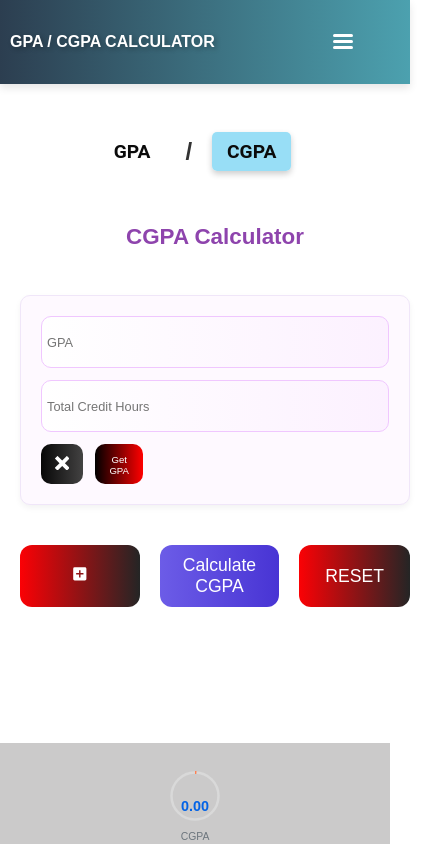
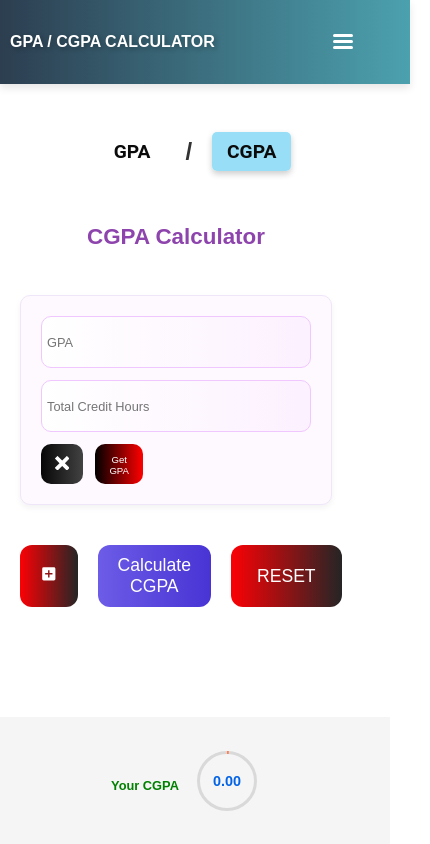
Before and after one commit to Balaj-Maqbool/GPA-CGPA--Calculator, a React (Vite) app: page /cgpa in a window 390 px wide. Shown: the whole page, 430 px wide, since content can reach past the window. Built offline with nearby package versions, Linux system fonts and the light colour scheme.

Commit message:
readjusting the progress bar

```diff
--- a/src/Components/GPA_CGPA.css
+++ b/src/Components/GPA_CGPA.css
@@ -214,7 +214,7 @@
   @media (max-width: 400px) {
     .gpa_container ,.cgpa_container{
       padding: 20px;
-      min-width: 100%;
+      min-width: 100;
     }
 
     h3 {
--- a/src/Components/GPA_calculator/GPA_calculator.jsx
+++ b/src/Components/GPA_calculator/GPA_calculator.jsx
@@ -249,15 +249,6 @@ const GPA_calculator = () => {
                         );
                       }}
                     />
-                    {/* <input
-                    className="marks_input"
-                    type="number"
-                    placeholder="Total Marks"
-                    value={sub.total_marks}
-                    onChange={(e) => {
-                      handleInputChange(sub.id, "total_marks", e.target.value);
-                    }}
-                  /> */}
                     <input
                       className="credit_hours_input"
                       type="number"
@@ -317,9 +308,8 @@ const GPA_calculator = () => {
           </div>
         </section>
       </div>
-      <div className="gpa_calculation_right">
-        {/* {GPA ? <ProgressBar GPA={GPA} /> : ""} */}
-      </div>
+
+        {GPA ? <ProgressBar GPA={GPA} /> : ""}
     </>
   );
 };
--- a/src/Components/ProgressBar/ProgressBar.css
+++ b/src/Components/ProgressBar/ProgressBar.css
@@ -5,24 +5,16 @@
     flex-direction: column;
     justify-content: center;
     align-items: center;
-    animation: bounce 2s ease-in-out infinite;
     position:fixed;
-    right: 80px;
+    right: 60px;
     top: 250px;
-    width: 200px;
 
   }
 
   /* Circle container for alignment */
   .circle-container {
-    width: 200px;
-    height: 200px;
-    /* animation: glow 3s infinite alternate; */
-  }
-
-  /* Circle progress bar styling */
-  .circle-progress-bar {
-    animation: draw-circle 2s ease-out;
+    width: 20vw;
+    padding: 1rem;
   }
 
   /* Circle center for value display */
@@ -33,55 +25,111 @@
     transform: translate(-50%, -50%);
     text-align: center;
     font-family: Arial, sans-serif;
-    animation: fade-in 1s ease-in-out;
   }
 
   .circle-center .value {
-    font-size: 1.8rem;
-    font-weight: bold;
-    color: inherit; /* Matches the dynamic color of the bar */
+    font-size: 2.5rem;
+    font-weight: 700;
   }
 
-  /* Name outside and aligned to the bottom center */
   .circle-label {
     margin-top: 10px;
-    font-size: 1rem;
-    font-weight: 500;
+    font-size: 1.3rem;
+    font-weight: 700;
     text-align: center;
-    color: #6c757d;
-    animation: fade-in 2s ease-in-out;
+    color:rgb(2, 141, 2);
   }
 
 
-  @keyframes glow {
-    from {
-      box-shadow: 0 0 10px #ff7f50;
-    }
-    to {
-      box-shadow: 0 0 20px #1e90ff, 0 0 30px #ff7f50;
-    }
-  }
+
 
   /* Responsive Design */
   @media (max-width: 1200px) {
+
+    .progress-bar-container{
+      right: 70px;
+    }
     .circle-container {
-      width: 130px;
-      height: 130px;
+      width: 150px;
+      height: 150px;
     }
 
     .circle-center .value {
-      font-size: 1.6rem;
+      font-size: 1.8rem;
     }
 
     .circle-label {
-      font-size: 0.9rem;
+      font-size: 1.5rem;
     }
   }
 
   @media (max-width: 992px) {
+    .circle-center .value {
+      font-size: 1.5rem;
+    }
+
+    .circle-label {
+      font-size: .9rem;
+    }
+
+  }
+
+  @media (max-width: 870px) {
+
+    .progress-bar-container {
+      flex-direction: row;
+      justify-content: space-around;
+      align-items: center;
+      height: 22vh;
+      top: 78vh;
+      bottom: 0;
+      left: 0;
+      right: 0;
+      min-width: 100%;
+       background: whitesmoke;
+    }
     .circle-container {
-      width: 110px;
-      height: 110px;
+      position: absolute;
+      right: 30%;
+      width: 100px;
+      height: 100px;
+    }
+
+    .circle-center {
+      text-align: center;
+      font-family: Arial, sans-serif;
+    }
+    .circle-center .value {
+      font-size: 1.6rem;
+      font-weight: 600;
+    }
+
+    .circle-label {
+      font-size: 1.5rem;
+      color:green;
+      font-weight: 600;
+      transform: translateX(-30%);
+    }
+
+  }
+  @media(max-width:710px){
+    .circle-label {
+      font-size: 1.4rem;
+      transform: translateX(-50%);
+    }
+  }
+
+  @media(max-width:610px){
+    .circle-label {
+      font-size: 1.4rem;
+      transform: translateX(-70%);
+    }
+  }
+
+  @media (max-width: 576px) {
+    .circle-container {
+      width: 85px;
+      height: 85px;
     }
 
     .circle-center .value {
@@ -89,127 +137,57 @@
     }
 
     .circle-label {
-      font-size: 0.85rem;
-    }
-    .progress-bar-container {
-      justify-content: center;
-      align-items: center;
-      position:fixed;
-      height: 28vh;
-      top: 72vh;
-      bottom: 0;
-      left: 0;
-      right: 0;
-      min-width: 100vw;
-      background-color: #cbcaca;
-      animation: none;
+      font-size: 1.2rem;
     }
   }
 
-  @media (max-width: 768px) {
+  @media (max-width: 480px) {
     .progress-bar-container{
       top: 80vh;
       height: 20vh;
     }
     .circle-container {
-      width: 90px;
-      height: 90px;
+      width: 80px;
+      height: 80px;
     }
 
     .circle-center .value {
-      font-size: 1.2rem;
+      font-size: 1.1rem;
     }
 
     .circle-label {
-      font-size: 0.8rem;
+      font-size: 0.9rem;
+      transform: translateX(-65px);
     }
   }
-
-  @media (max-width: 576px) {
-    .circle-container {
-      width: 75px;
-      height: 75px;
-    }
-
-    .circle-center .value {
-      font-size: 1rem;
-    }
-
-    .circle-label {
-      font-size: 0.7rem;
-    }
-  }
-
-  @media (max-width: 480px) {
+  @media (max-width:400px) {
     .progress-bar-container{
-      min-width: 100vw;
-      top: 85vh;
+      top: 85%;
       height: 15vh;
+      width: 100%;
     }
     .circle-container {
       width: 60px;
       height: 60px;
     }
-
     .circle-center .value {
       font-size: 0.9rem;
     }
 
     .circle-label {
-      font-size: 0.65rem;
-    }
-  }
-  @media (max-width:400px) {
-    .progress-bar-container{
-      top: 88vh;
-      height: 15vh;
-      width: 100%;
-    }
-    .circle-container {
-      width: 50px;
-      height: 50px;
+      font-size: 0.8rem;
+      transform: translateX(-50px);
     }
 
   }
-  @media (max-width:350px) {
+  @media(max-width:325px){
     .progress-bar-container{
-      top: 95vh;
-      height: 12vh;
-      width: 100%;
-    }
-    .circle-container {
-      width: 50px;
-      height: 50px;
-    }
-
-  }
-
-
-  @keyframes draw-circle {
-    0% {
-      stroke-dashoffset: 100;
-    }
-    100% {
-      stroke-dashoffset: 0;
+      top: 87%;
     }
   }
 
-  @keyframes fade-in {
-    from {
-      opacity: 0;
-      transform: translateY(10px);
-    }
-    to {
-      opacity: 1;
-      transform: translateY(0);
+  @media(max-width:280px){
+    .progress-bar-container{
+      top: 90%;
     }
   }
-
-  @keyframes bounce {
-    0%, 100% {
-      transform: translateY(0);
-    }
-    50% {
-      transform: translateY(-10px);
-    }
-  }
--- a/src/Components/ProgressBar/ProgressBar.jsx
+++ b/src/Components/ProgressBar/ProgressBar.jsx
@@ -16,7 +16,7 @@ const ProgressBar = ({ CGPA, GPA }) => {
             "0%": "#ff7f50", // Gradient start color
             "100%": "#1e90ff", // Gradient end color
           }}
-          strokeWidth={6}
+          strokeWidth={5}
           trailWidth={5}
           trailColor="#d9d9d9"
           strokeLinecap="round"
@@ -25,13 +25,13 @@ const ProgressBar = ({ CGPA, GPA }) => {
         <div
           className="circle-center"
           style={{
-            color: `rgb(${percentage * 2.5}, ${100 - percentage},230)`,
+            color: `rgb(${percentage * 2.5},${100 - percentage},230)`,
           }}
         >
           <span className="value">{value}</span>
         </div>
       </div>
-      <span className="circle-label">{name}</span>
+      <span className="circle-label">Your  {name} </span>
     </div>
   );
 };
```
